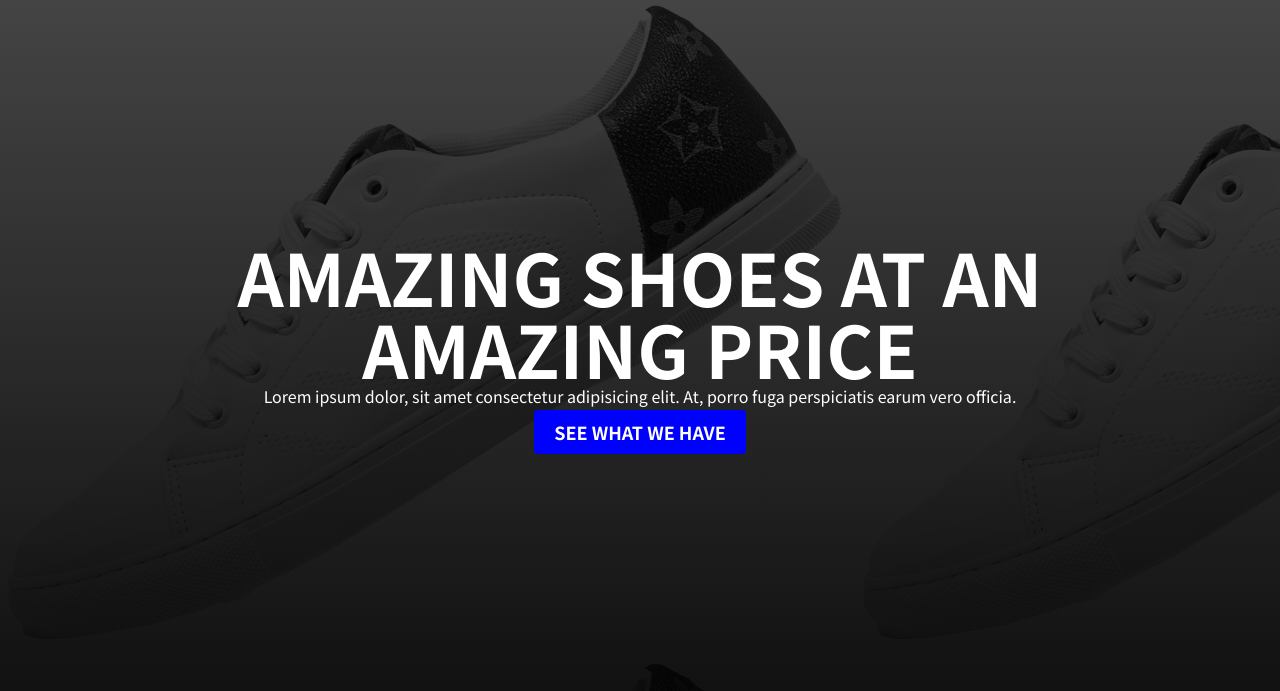
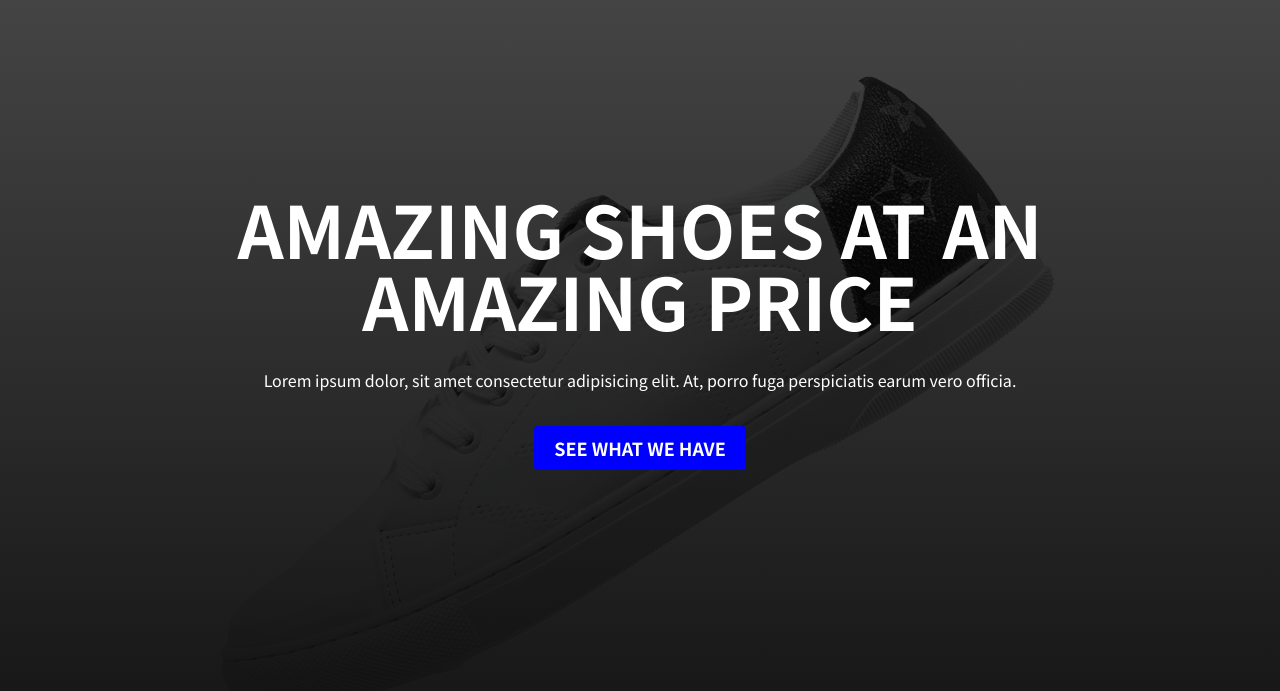
Before and after one commit to ChaitanyaVSH/FrontEndClones, a plain HTML site: page ProductWebsite/index.html in a window 1280 px wide. Shown: the top 691 px of the page. Drawn offline with Linux system fonts and the light colour scheme; files whose address does not match are found by name.

Commit message:
[CSS][PRO]: Header background styles w.r.t positions and attachements

```diff
--- a/ProductWebsite/css/styles.css
+++ b/ProductWebsite/css/styles.css
@@ -26,6 +26,11 @@ img {
 .container {
   width: 80%;
   margin: 0 auto;
+}
+
+/* Any sibling that has a sibling before it */
+.spacing > * + * {
+  margin-top: var(--spacer, 2rem);
 }
 
 .btn {
@@ -61,7 +66,8 @@ btn:focus {
 
 .hero {
   text-align: center;
-  padding: 15rem 0;
+  padding-top: 12rem;
+  height: 100vh;
   color: #fff;
 
   /* Checks if the browser supports background-blend-mode
@@ -69,4 +75,8 @@ btn:focus {
   */
   background-image: url(../images/shoe-3.png), linear-gradient(#444, #111);
   background-blend-mode: multiply;
+  background-repeat: no-repeat;
+  background-position: center center;
+  /* This is used to stick the background image while scrolling */
+  background-attachment: fixed;
 }
--- a/ProductWebsite/index.html
+++ b/ProductWebsite/index.html
@@ -11,7 +11,7 @@
 
     <!-- Header -->
     <header class="hero">
-        <div class="container">
+        <div class="container spacing">
             <h1 class="primary-title">Amazing shoes at an amazing price</h1>
             <p>Lorem ipsum dolor, sit amet consectetur adipisicing elit. At, porro fuga perspiciatis earum vero officia.</p>
             <a href="" class="btn">See what we have</a>
```
